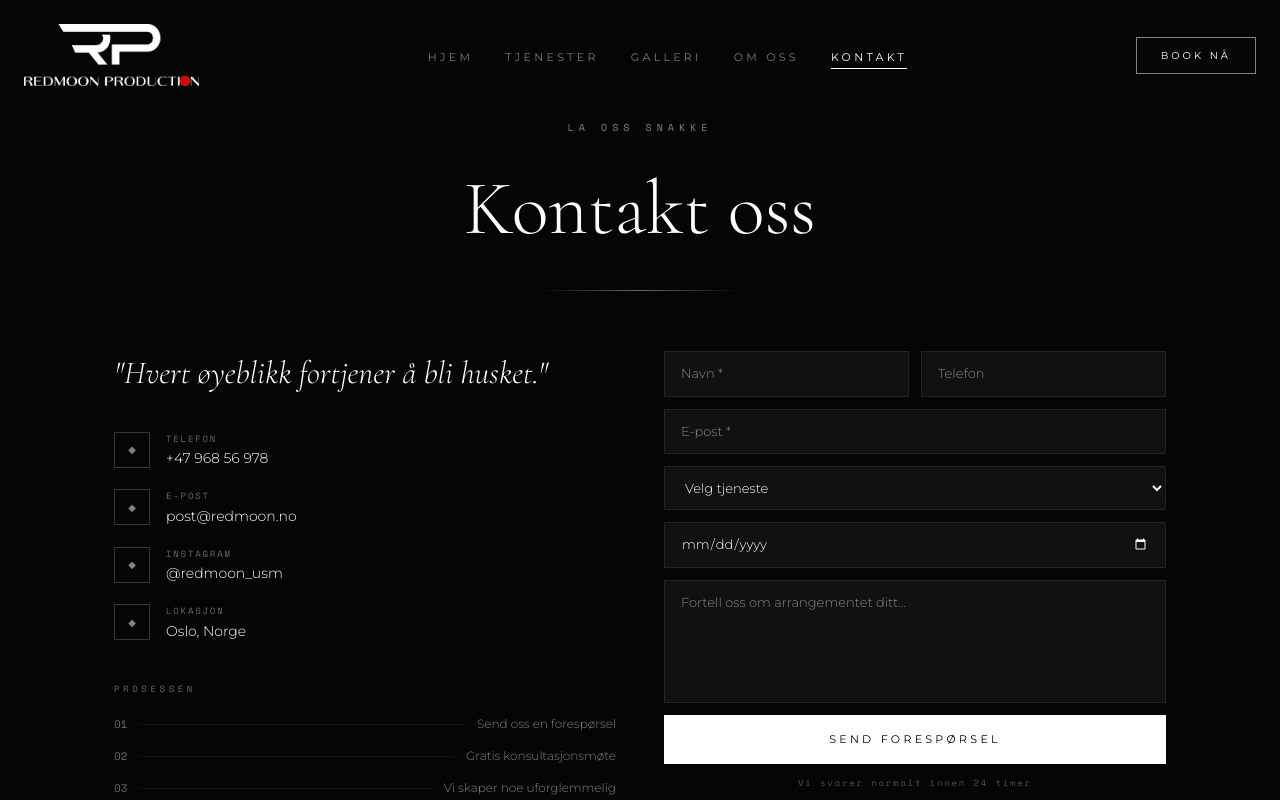
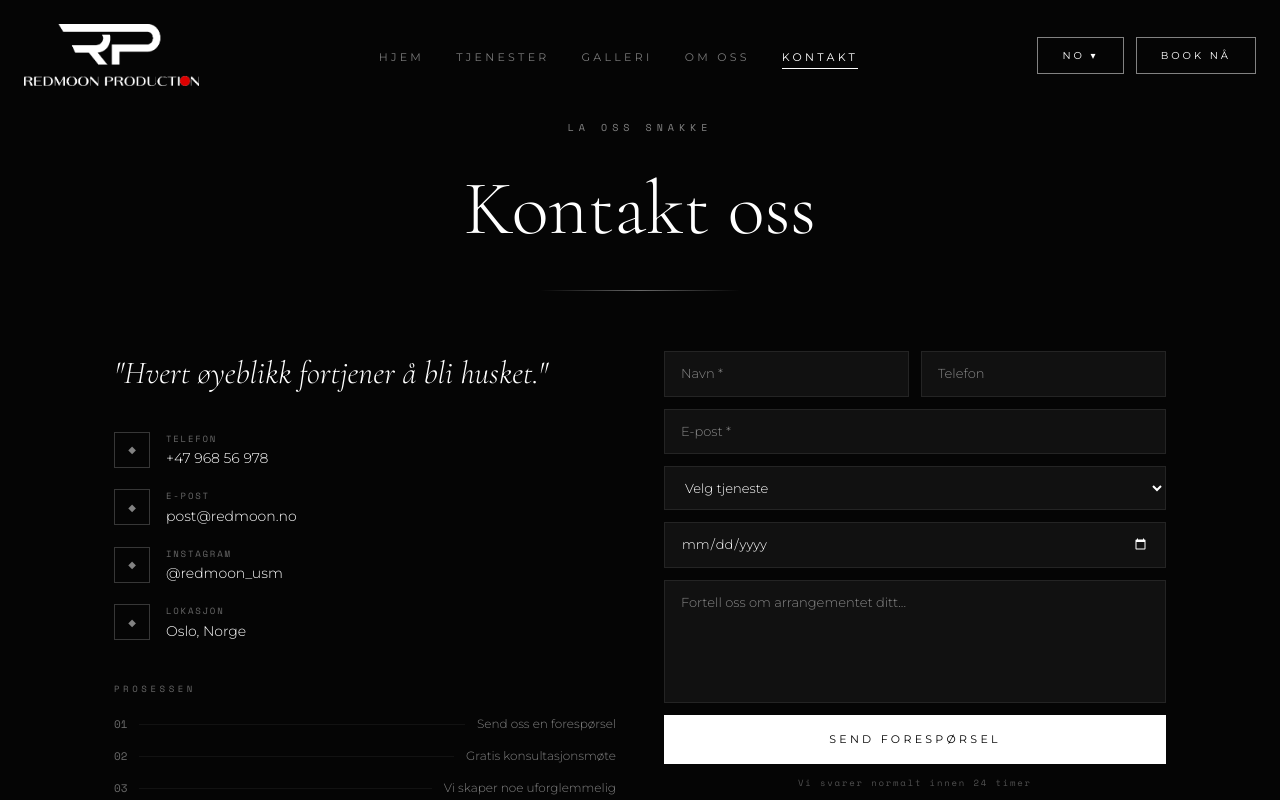
Before and after one commit to AslanKhatuev/RedMoon, a Next.js app: page /kontakt in a window 1280 px wide. Shown: the top 800 px of the page. Built offline with nearby package versions, Linux system fonts and the light colour scheme.

Commit message:
fix: language selector reads cookie on load

```diff
--- a/package.json
+++ b/package.json
@@ -12,6 +12,7 @@
     "clsx": "^2.1.1",
     "lucide-react": "^0.577.0",
     "next": "16.1.6",
+    "next-intl": "^4.8.3",
     "react": "19.2.3",
     "react-dom": "19.2.3",
     "tailwind-merge": "^3.5.0"
--- a/src/app/globals.css
+++ b/src/app/globals.css
@@ -36,6 +36,7 @@ body {
   background-color: #050505;
   color: #c8c8c8;
   overflow-x: hidden;
+  top: 0 !important;
 }
 
 ::-webkit-scrollbar { width: 4px; }
@@ -75,6 +76,16 @@ body {
   }
 }
 
+/* Google Translate – skjul alt */
+.skiptranslate iframe,
+.goog-te-banner-frame {
+  display: none !important;
+}
+
+.goog-te-combo {
+  display: none !important;
+}
+
 @keyframes shimmer {
   0% { background-position: -200% center; }
   100% { background-position: 200% center; }
--- a/src/app/layout.tsx
+++ b/src/app/layout.tsx
@@ -23,6 +23,25 @@ export default function RootLayout({
           href="https://fonts.gstatic.com"
           crossOrigin="anonymous"
         />
+        <script
+          type="text/javascript"
+          src="//translate.google.com/translate_a/element.js?cb=googleTranslateElementInit"
+          async
+        />
+        <script
+          dangerouslySetInnerHTML={{
+            __html: `
+              function googleTranslateElementInit() {
+                new google.translate.TranslateElement({
+                  pageLanguage: 'no',
+                  includedLanguages: 'no,en,ru',
+                  layout: google.translate.TranslateElement.InlineLayout.SIMPLE,
+                  autoDisplay: false
+                }, 'google_translate_element');
+              }
+            `,
+          }}
+        />
       </head>
       <body className="bg-obsidian-950">
         <Navbar />
--- a/src/components/layout/Navbar.tsx
+++ b/src/components/layout/Navbar.tsx
@@ -6,6 +6,120 @@ import { usePathname } from "next/navigation";
 import { NAV_ITEMS } from "@/lib/data";
 import { Menu, X } from "lucide-react";
 
+function LanguageSelector({ mobile = false }: { mobile?: boolean }) {
+  const [open, setOpen] = useState(false);
+  const [selected, setSelected] = useState("NO");
+
+  const languages = [
+    { code: "no", label: "NO" },
+    { code: "en", label: "EN" },
+    { code: "ru", label: "RU" },
+  ];
+
+  // Les valgt språk fra cookie ved oppstart
+  useEffect(() => {
+    const match = document.cookie.match(/googtrans=\/no\/(\w+)/);
+    if (match) {
+      const code = match[1].toUpperCase();
+      const found = languages.find((l) => l.code === match[1]);
+      if (found) setSelected(found.label);
+    }
+  }, []);
+
+  const handleSelect = (code: string, label: string) => {
+    setSelected(label);
+    setOpen(false);
+    if (code === "no") {
+      document.cookie =
+        "googtrans=; expires=Thu, 01 Jan 1970 00:00:00 UTC; path=/;";
+      document.cookie =
+        "googtrans=; expires=Thu, 01 Jan 1970 00:00:00 UTC; path=/; domain=" +
+        window.location.hostname;
+    } else {
+      document.cookie = `googtrans=/no/${code}; path=/`;
+      document.cookie = `googtrans=/no/${code}; path=/; domain=${window.location.hostname}`;
+    }
+    window.location.reload();
+  };
+
+  return (
+    <div className="notranslate" style={{ position: "relative" }}>
+      <button
+        onClick={() => setOpen(!open)}
+        className="notranslate"
+        style={{
+          fontFamily: "Montserrat, sans-serif",
+          fontSize: mobile ? "11px" : "10px",
+          letterSpacing: "0.3em",
+          color: "#ffffff",
+          backgroundColor: "transparent",
+          border: "1px solid rgba(255,255,255,0.5)",
+          padding: mobile ? "12px 32px" : "10px 24px",
+          cursor: "pointer",
+          textTransform: "uppercase",
+          marginTop: mobile ? "16px" : "0",
+        }}
+      >
+        {selected} ▾
+      </button>
+      {open && (
+        <div
+          style={{
+            position: "absolute",
+            top: "calc(100% + 8px)",
+            right: mobile ? "auto" : 0,
+            left: mobile ? "50%" : "auto",
+            transform: mobile ? "translateX(-50%)" : "none",
+            backgroundColor: "#0a0a0a",
+            border: "1px solid rgba(255,255,255,0.1)",
+            zIndex: 100,
+            minWidth: "100px",
+          }}
+        >
+          {languages.map((lang) => (
+            <button
+              key={lang.code}
+              onClick={() => handleSelect(lang.code, lang.label)}
+              className="notranslate"
+              style={{
+                display: "block",
+                width: "100%",
+                padding: "10px 24px",
+                fontFamily: "Montserrat, sans-serif",
+                fontSize: "10px",
+                letterSpacing: "0.3em",
+                color:
+                  selected === lang.label ? "#ffffff" : "rgba(255,255,255,0.5)",
+                backgroundColor: "transparent",
+                border: "none",
+                cursor: "pointer",
+                textAlign: "center",
+                textTransform: "uppercase",
+              }}
+              onMouseEnter={(e) =>
+                (e.currentTarget.style.backgroundColor = "#111111")
+              }
+              onMouseLeave={(e) =>
+                (e.currentTarget.style.backgroundColor = "transparent")
+              }
+            >
+              {lang.label}
+            </button>
+          ))}
+        </div>
+      )}
+      <div
+        id={
+          mobile
+            ? "google_translate_element_mobile"
+            : "google_translate_element"
+        }
+        style={{ display: "none" }}
+      />
+    </div>
+  );
+}
+
 function BookButton({ mobile = false }: { mobile?: boolean }) {
   const [hovered, setHovered] = useState(false);
   return (
@@ -13,7 +127,7 @@ function BookButton({ mobile = false }: { mobile?: boolean }) {
       href="/kontakt"
       onMouseEnter={() => setHovered(true)}
       onMouseLeave={() => setHovered(false)}
-      className={mobile ? "" : "hidden-mobile"}
+      className={`notranslate ${mobile ? "" : "hidden-mobile"}`}
       style={{
         fontFamily: "Montserrat, sans-serif",
         fontSize: mobile ? "11px" : "10px",
@@ -75,7 +189,6 @@ export default function Navbar() {
             justifyContent: "space-between",
           }}
         >
-          {/* Logo */}
           <Link href="/" style={{ textDecoration: "none" }}>
             <img
               src="/redmoon_logo3.png"
@@ -89,7 +202,6 @@ export default function Navbar() {
             />
           </Link>
 
-          {/* Desktop nav */}
           <ul
             style={{
               display: "flex",
@@ -128,10 +240,14 @@ export default function Navbar() {
             })}
           </ul>
 
-          {/* Book nå knapp – desktop */}
-          <BookButton />
+          <div
+            className="hidden-mobile"
+            style={{ display: "flex", alignItems: "center", gap: "12px" }}
+          >
+            <LanguageSelector />
+            <BookButton />
+          </div>
 
-          {/* Hamburger */}
           <button
             className="show-mobile"
             onClick={() => setMenuOpen(!menuOpen)}
@@ -148,7 +264,6 @@ export default function Navbar() {
         </div>
       </nav>
 
-      {/* Mobilmeny */}
       <div
         style={{
           position: "fixed",
@@ -194,6 +309,7 @@ export default function Navbar() {
           ))}
         </ul>
         <BookButton mobile />
+        <LanguageSelector mobile />
       </div>
     </>
   );
```
Also changed, not shown: 1 other file (tests, documents, lock files or other folders).
